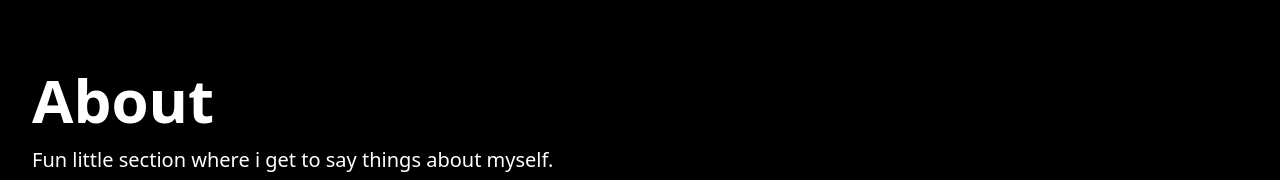
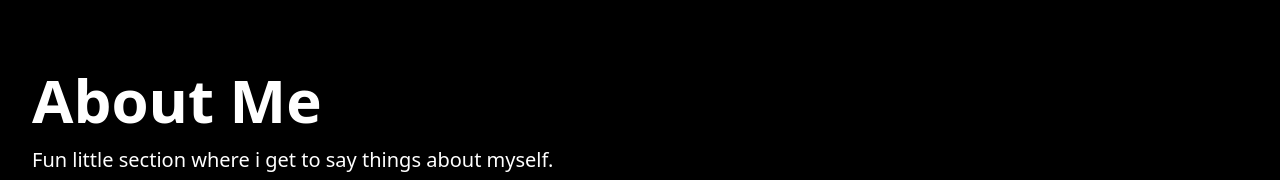
Before and after one commit to raoulius/portfolio, a Next.js app: page / in a window 1280 px wide. Shown: the part 2406-2586 px from the top of the page. Built offline with nearby package versions, Linux system fonts and the light colour scheme.

Commit message:
fixed Hero and Project ESLint error

```diff
--- a/components/AboutMe.tsx
+++ b/components/AboutMe.tsx
@@ -4,7 +4,7 @@
   return (
     <div className='max-w-7xl mx-auto px-4 sm:px-6 lg:px-8 pb-3'>
         <div className="mb-16">
-            <h1 className='text-4xl md:text-6xl font-bold text-white mb-4'>About</h1>
+            <h1 className='text-4xl md:text-6xl font-bold text-white mb-4'>About Me</h1>
             <p className='text-xl text-white max-w-3xl'>
                 Fun little section where i get to say things about myself.
             </p>
--- a/components/Hero.tsx
+++ b/components/Hero.tsx
@@ -1,7 +1,7 @@
 import React from 'react'
 import { TextGenerateEffect } from './ui/text-generate-effect'
 import MagicButton from './ui/MagicButton'
-import { FaFileDownload, FaLocationArrow } from 'react-icons/fa'
+import { FaFileDownload} from 'react-icons/fa'
 import { AuroraBackground } from './ui/aurora-background'
 
 const Hero = () => {
--- a/components/Projects.tsx
+++ b/components/Projects.tsx
@@ -30,7 +30,7 @@
     }
   }, [])
 
-  const cards = appleCards.map((project, index) => {
+  const cards = appleCards.map((project) => {
     const content = (
       <div>
         <p className="text-neutral-600 text-base md:text-lg font-normal mb-8 dark:text-neutral-400">
```
